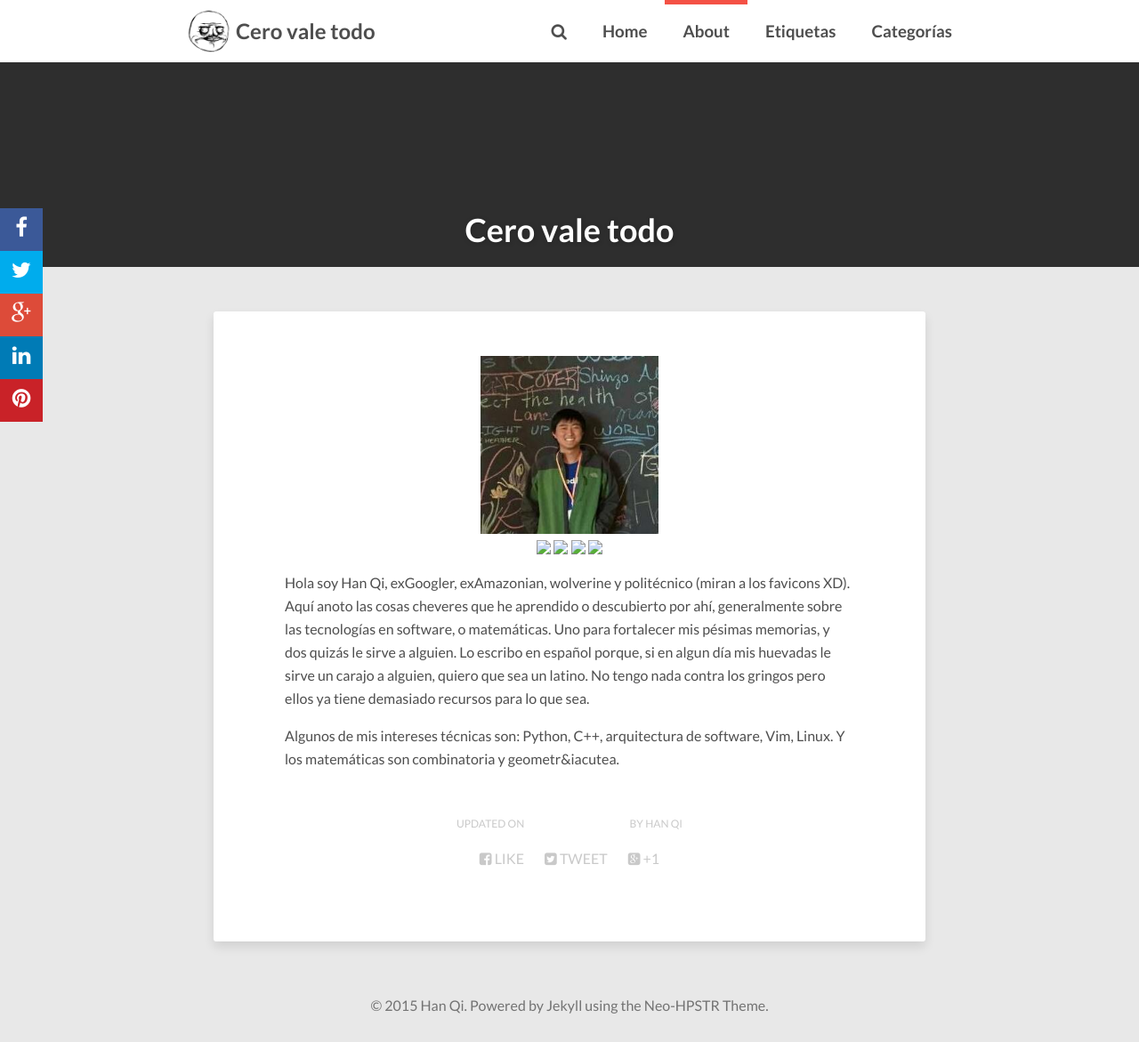
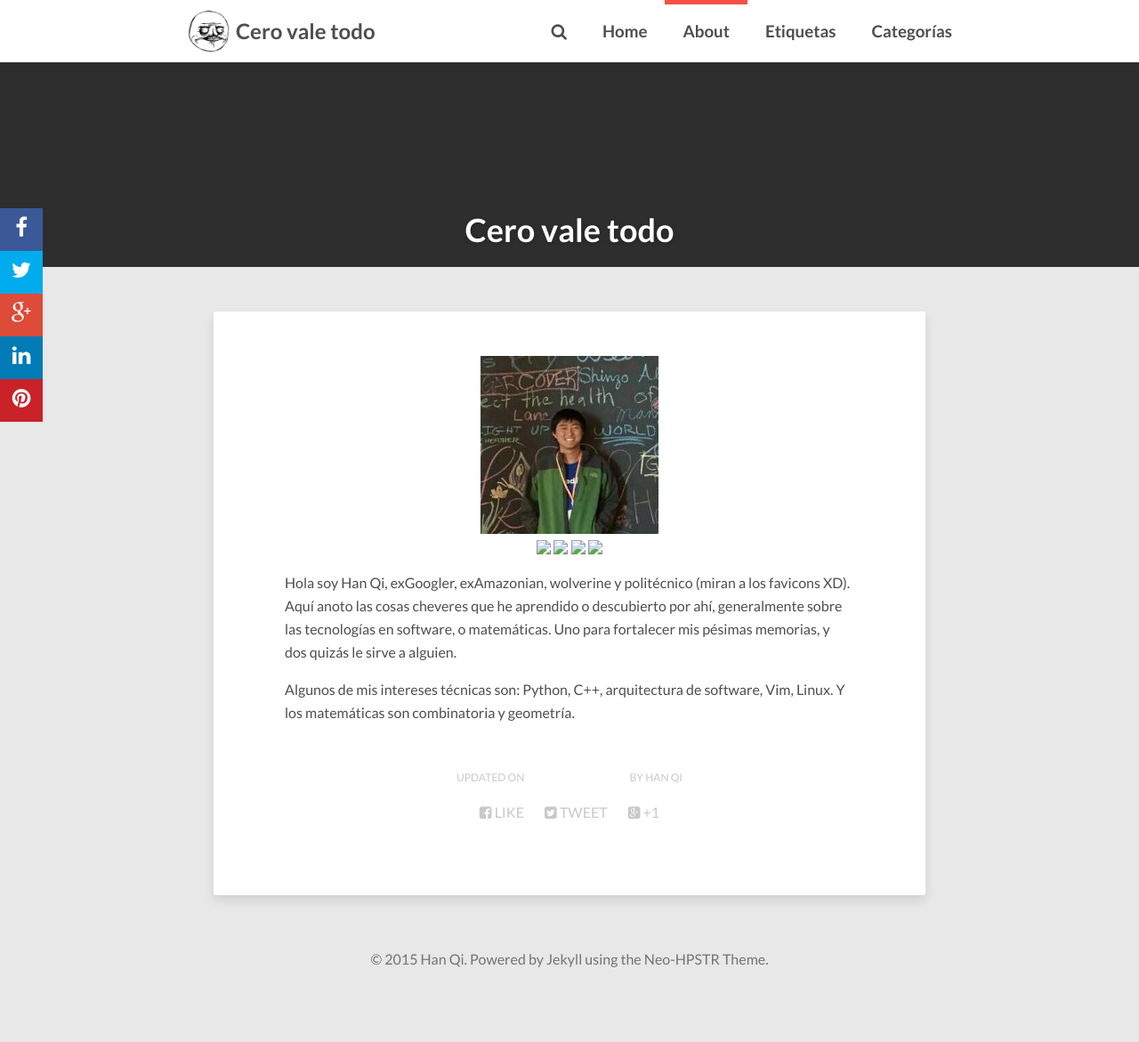
Before and after one commit to qihqi/qihqi.github.io, a Jekyll site: the page built from about/index.md, in a window 1280 px wide and 1171 px high. Shown: the whole window at 89% size. Built offline with Jekyll 4.4.1, drawn with Linux system fonts in a browser that asks for light colours; nearby versions of some CDN libraries; comment, search, counter and statistics services are not loaded.

Commit message:
edit about

```diff
--- a/about/index.md
+++ b/about/index.md
@@ -22,9 +22,7 @@ Hola soy Han Qi, exGoogler, exAmazonian, wolverine y polit&eacute;cnico (miran a
 Aqu&iacute; anoto las cosas cheveres
 que he aprendido o descubierto por ah&iacute;, generalmente sobre las tecnolog&iacute;as
 en software, o matem&aacute;ticas. Uno para fortalecer
-mis p&eacute;simas memorias, y dos quiz&aacute;s le sirve a alguien. Lo escribo en espa&ntilde;ol porque,
-si en algun d&iacute;a mis huevadas le sirve un carajo a alguien, quiero que sea un latino. No tengo nada
-contra los gringos pero ellos ya tiene demasiado recursos para lo que sea.
+mis p&eacute;simas memorias, y dos quiz&aacute;s le sirve a alguien.
 
 Algunos de mis intereses t&eacute;cnicas son: Python, C++, arquitectura de software, Vim, Linux. Y los
-matem&aacute;ticas son combinatoria y geometr&iacutea.
+matem&aacute;ticas son combinatoria y geometr&iacute;a.
```
